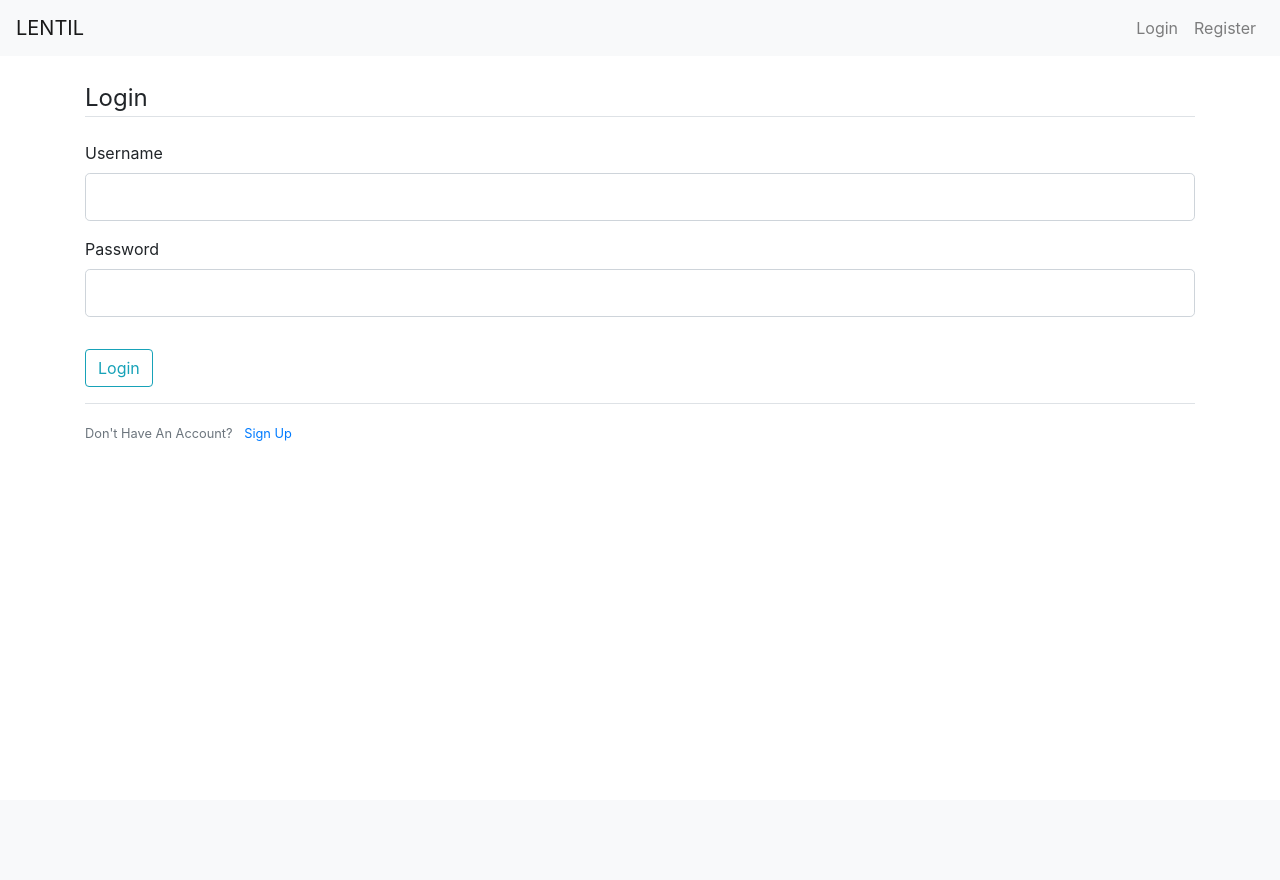
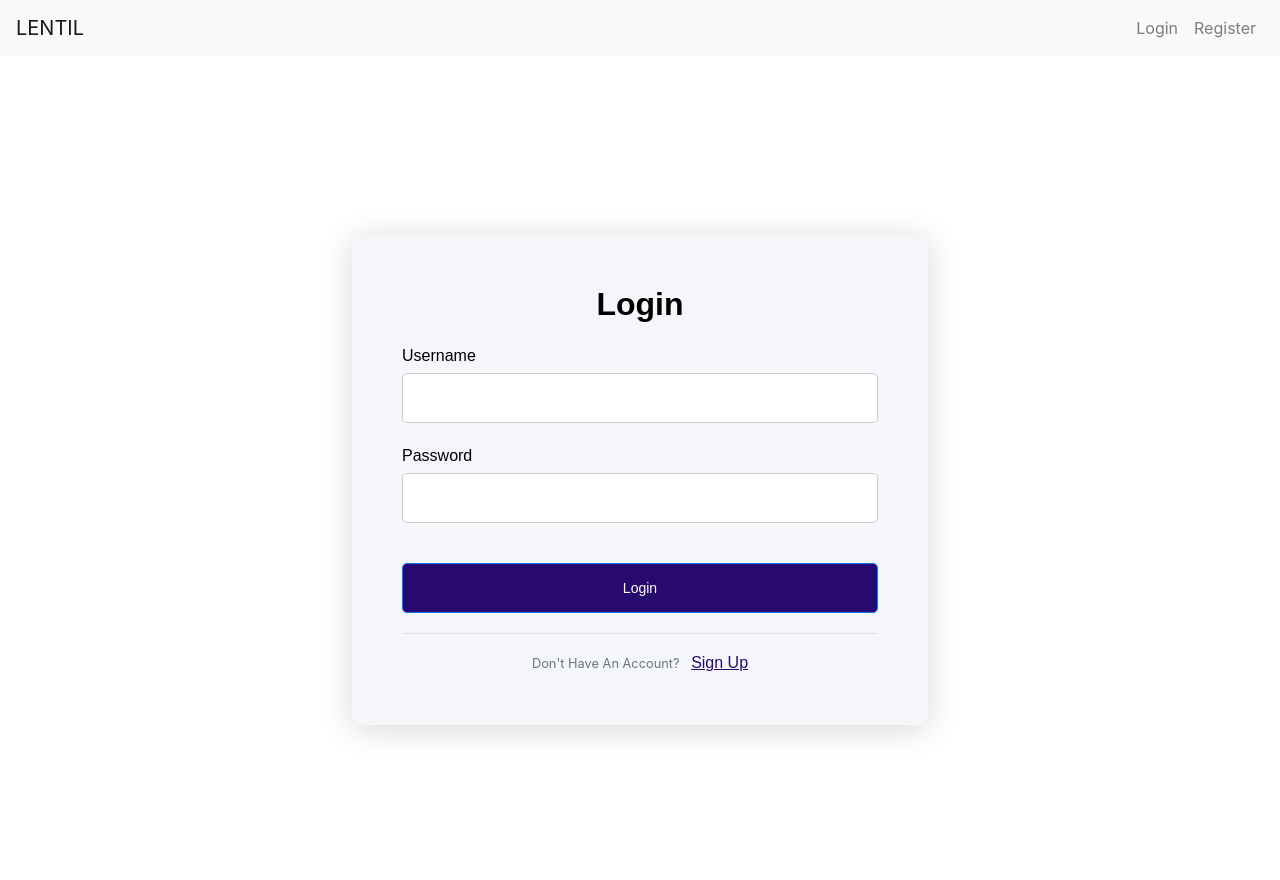
Before and after one commit to heinyarzar09/CE320_LENTIL, a Flask app: page /login in a window 1280 px wide. Before the commit the page ends 441 px from the top, so only its background shows below. Run offline with Flask 3, Linux system fonts and the light colour scheme; some libraries are stand-ins or nearby versions.

```diff
--- a/app/templates/login.html
+++ b/app/templates/login.html
@@ -1,10 +1,11 @@
 {% extends "base.html" %}
 {% block content %}
-    <div class="content-section">
+    <div id="Student_-_Login">
+        <div id="Group_14">
+            <h2 id="Login">Login</h2>
             <form method="POST" action="">
                 {{ form.hidden_tag() }}
                 <fieldset class="form-group">
-                <legend class="border-bottom mb-4">Login</legend>
                     <div class="form-group">
                         {{ form.username.label(class="form-control-label") }}
                         {{ form.username(class="form-control form-control-lg") }}
@@ -15,13 +16,106 @@
                     </div>
                 </fieldset>
                 <div class="form-group">
-                {{ form.submit(class="btn btn-outline-info") }}
+                    {{ form.submit(class="btn btn-primary") }}
                 </div>
             </form>
-    </div>
-    <div class="border-top pt-3">
+            <div class="text-center border-top pt-3">
                 <small class="text-muted">
                     Don't Have An Account? <a class="ml-2" href="{{ url_for('register') }}">Sign Up</a>
                 </small>
             </div>
+        </div>
+    </div>
+
+    <style>
+        .mediaViewInfo {
+            --web-view-name: Student - Login;
+            --web-view-id: Student_-_Login;
+            --web-scale-on-resize: true;
+            --web-enable-deep-linking: true;
+        }
+        :root {
+            --web-view-ids: Student_-_Login;
+        }
+        * {
+            margin: 0;
+            padding: 0;
+            box-sizing: border-box;
+            border: none;
+        }
+        #Student_-_Login {
+            display: flex;
+            justify-content: center;
+            align-items: center;
+            height: 100vh;
+            background-color: rgba(255, 255, 255, 1);
+        }
+        #Group_14 {
+            width: 100%;
+            max-width: 576px;
+            padding: 50px;
+            background-color: rgba(245, 246, 250, 1);
+            box-shadow: 0 4px 32px rgba(0, 0, 0, 0.161);
+            border-radius: 10px;
+            text-align: center;
+        }
+        #Login {
+            text-align: center;
+            font-family: Poppins, sans-serif;
+            font-weight: bold;
+            font-size: 32px;
+            color: rgba(0, 0, 0, 1);
+            margin-bottom: 20px;
+        }
+        .form-group {
+            margin-bottom: 20px;
+            text-align: left;
+        }
+        .form-control {
+            width: 100%;
+            height: 50px;
+            padding: 10px;
+            font-size: 14px;
+            border: 1px solid rgba(204, 204, 204, 1);
+            border-radius: 5px;
+            font-family: Poppins, sans-serif;
+            color: rgba(0, 0, 0, 1);
+        }
+        .form-control::placeholder {
+            color: rgba(170, 170, 170, 1);
+        }
+        .form-control-label {
+            font-size: 16px;
+            font-family: Poppins, sans-serif;
+            color: rgba(0, 0, 0, 1);
+            margin-bottom: 5px;
+        }
+        .btn-primary {
+            width: 100%;
+            height: 50px;
+            background-color: rgba(40, 10, 111, 1);
+            color: rgba(255, 255, 255, 1);
+            font-size: 14px;
+            font-family: Poppins, sans-serif;
+            border-radius: 5px;
+            cursor: pointer;
+        }
+        .btn-primary:hover {
+            background-color: rgba(30, 7, 80, 1);
+        }
+        .text-center {
+            text-align: center;
+        }
+        .text-center a {
+            color: rgba(40, 10, 111, 1);
+            text-decoration: underline;
+            font-family: Poppins, sans-serif;
+            font-size: 16px;
+        }
+        .border-top {
+            border-top: 1px solid rgba(204, 204, 204, 1);
+            margin-top: 20px;
+            padding-top: 20px;
+        }
+    </style>
 {% endblock %}
```
Lines whose indentation alone changed are shown as unchanged.
